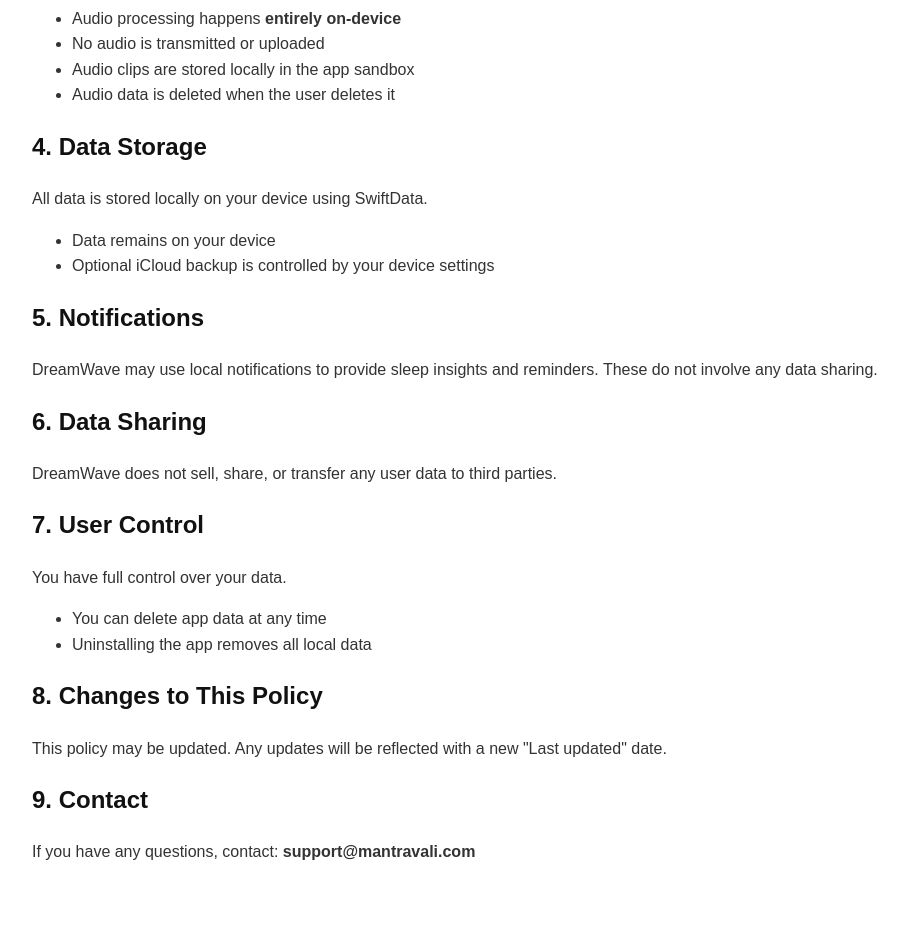
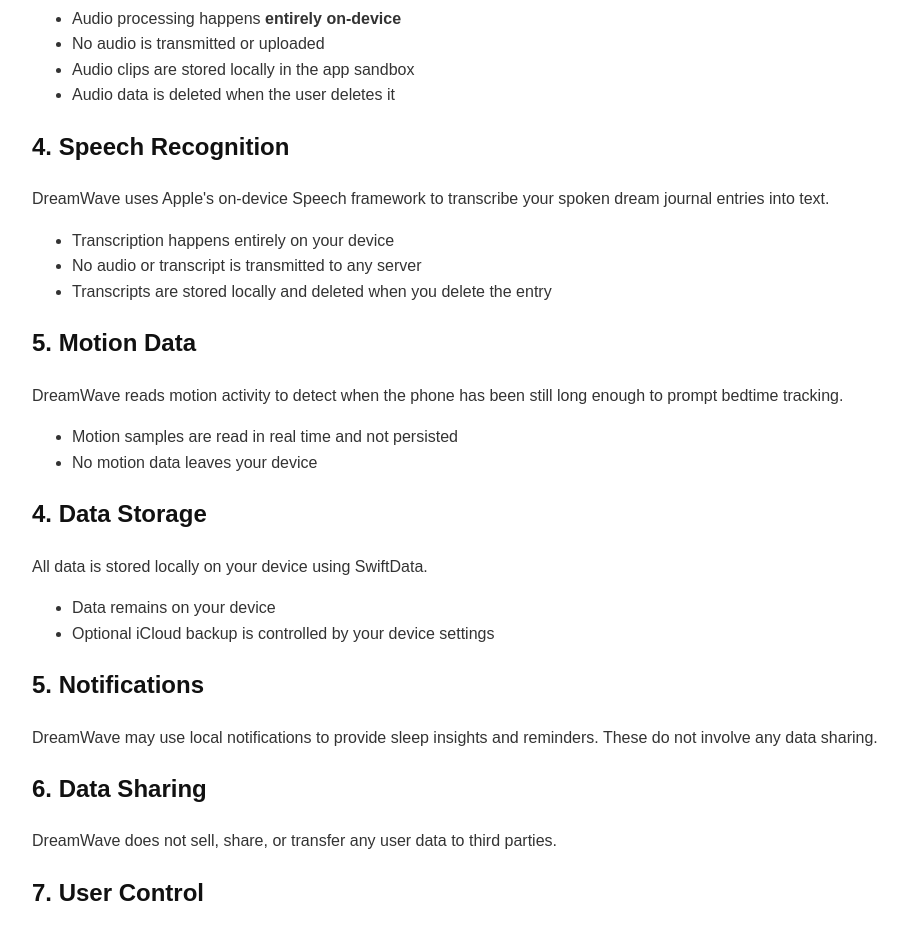
Before and after one commit to nksnaresh/dreamwave, a plain HTML site: page privacy.html in a window 1280 px wide. Shown: the part 780-1705 px from the top of the page, without its empty margins (8-916 px from the left). Drawn offline with Linux system fonts and the light colour scheme.

Commit message:
Add speech recognition and motion data sections

```diff
--- a/privacy.html
+++ b/privacy.html
@@ -44,6 +44,21 @@
     <li>Audio data is deleted when the user deletes it</li>
 </ul>
 
+    <h2>4. Speech Recognition</h2>
+<p>DreamWave uses Apple's on-device Speech framework to transcribe your spoken dream journal entries into text.</p>
+<ul>
+  <li>Transcription happens entirely on your device</li>
+  <li>No audio or transcript is transmitted to any server</li>
+  <li>Transcripts are stored locally and deleted when you delete the entry</li>
+</ul>
+
+<h2>5. Motion Data</h2>
+<p>DreamWave reads motion activity to detect when the phone has been still long enough to prompt bedtime tracking.</p>
+<ul>
+  <li>Motion samples are read in real time and not persisted</li>
+  <li>No motion data leaves your device</li>
+</ul>
+
 <h2>4. Data Storage</h2>
 <p>All data is stored locally on your device using SwiftData.</p>
 <ul>
```
